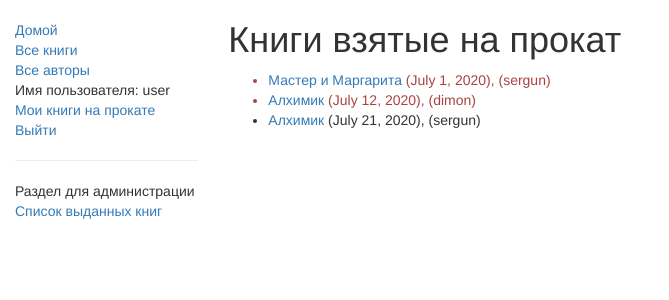
After one commit to LevikV/locallibrary, a Django app: a page that uses catalog/templates/base_generic.html in a window 1280 px wide. The commit adds this page. Shown: the top 300 px of the page, without its empty margins (0-669 px from the left). Run offline with Django 3.2, Linux system fonts and the light colour scheme; a user stored in the database is signed in; data comes from the database, SQL or seed files in the repository; both versions use the stored data as it was after the commit; some libraries are stand-ins or nearby versions.

Commit message:
Добавил проверку прав доступа для просмотра списка взятых книг для администрации

```diff
--- a/catalog/templates/base_generic.html
+++ b/catalog/templates/base_generic.html
@@ -29,6 +29,11 @@
           <li>Имя пользователя: {{ user.get_username }}</li>
           <li><a href="{% url 'my_borrowes'%}">Мои книги на прокате</a></li>
           <li><a href="{% url 'logout'%}?next={{request.path}}">Выйти</a></li>
+            {% if perms.catalog.can_mark_returned %}
+                <hr>
+                <li>Раздел для администрации</li>
+                <li><a href="{% url 'booksloans' %}">Список выданных книг</a></li>
+            {% endif %}
         {% else %}
           <li><a href="{% url 'login'%}?next={{request.path}}">Login</a></li>
         {% endif %}
--- /dev/null
+++ b/catalog/templates/catalog/bookinstance_list_borrowed.html
@@ -0,0 +1,19 @@
+{% extends "base_generic.html" %}
+
+{% block content %}
+    <h1>Книги взятые на прокат</h1>
+
+    {% if bookinstance_list %}
+    <ul>
+
+      {% for bookinst in bookinstance_list %}
+      <li class="{% if bookinst.is_overdue %}text-danger{% endif %}">
+        <a href="{% url 'book-detail' bookinst.book.pk %}">{{bookinst.book.title}}</a> ({{ bookinst.due_back }}), ({{ bookinst.borrower }})
+      </li>
+      {% endfor %}
+    </ul>
+
+    {% else %}
+      <p>Нет книг, взятых на прокат.</p>
+    {% endif %}
+{% endblock %}
--- a/catalog/urls.py
+++ b/catalog/urls.py
@@ -10,4 +10,5 @@ urlpatterns = [
     path('authors/', views.AuthorListView.as_view(), name='authors'),
     path('author/<int:pk>', views.AuthorDetailView.as_view(), name='author-detail'),
     url(r'^mybooks/$', views.LoanedBooksByUserListView.as_view(), name='my_borrowes'),
+    url(r'^booksloan/$', views.LoanedBooksList.as_view(), name='booksloans'),
 ]
--- a/catalog/views.py
+++ b/catalog/views.py
@@ -2,6 +2,7 @@ from django.shortcuts import render
 from .models import Book, Author, BookInstance, Genre
 from django.views import generic
 from django.contrib.auth.mixins import LoginRequiredMixin
+from django.contrib.auth.mixins import PermissionRequiredMixin
 # Create your views here.
 
 def index(request):
@@ -54,3 +55,15 @@ class LoanedBooksByUserListView(LoginRequiredMixin, generic.ListView):
 #Переопределяем вывод отфильтровав значения
     def get_queryset(self):
         return BookInstance.objects.filter(borrower=self.request.user).filter(status__exact='o').order_by('due_back')
+
+class LoanedBooksList(PermissionRequiredMixin, generic.ListView):
+    """
+    Представление для администрации для отображения всех выданных книг
+    """
+    model = BookInstance
+    template_name = 'catalog/bookinstance_list_borrowed.html'
+    paginate_by = 10
+    permission_required = 'catalog.can_mark_returned'
+#Переопределяем вывод отфильтровав значения
+    def get_queryset(self):
+        return BookInstance.objects.filter(status__exact='o').order_by('due_back')
```
Also changed, not shown: db.sqlite3.
